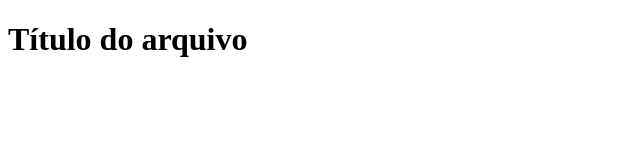
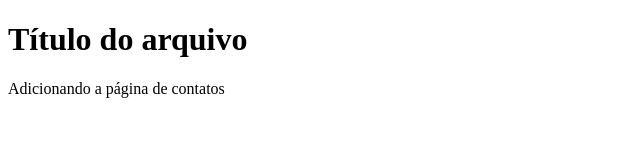
Before and after one commit to 3ielzinh/sistema-de-cadastro, a plain HTML site: page index.html in a window 1280 px wide. Shown: the whole page, without its empty margins (0-640 px from the left). Drawn offline with Linux system fonts and the light colour scheme.

Commit message:
adicionando os contatos

```diff
--- a/index.html
+++ b/index.html
@@ -8,5 +8,6 @@
 </head>
 <body>
     <h1>Título do arquivo</h1>
+    <p1>Adicionando a página de contatos</p1>
 </body>
 </html>
```
